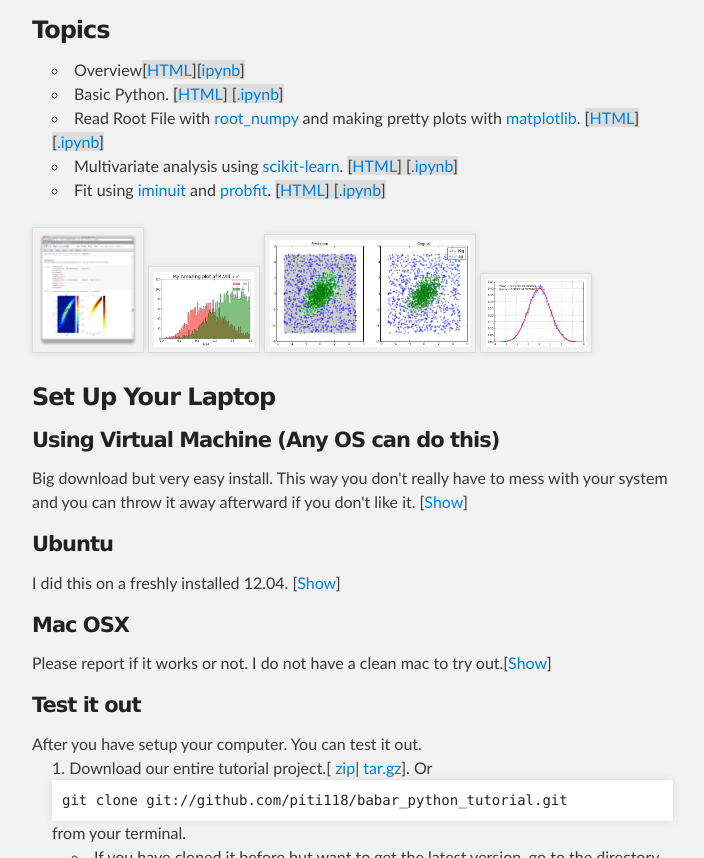
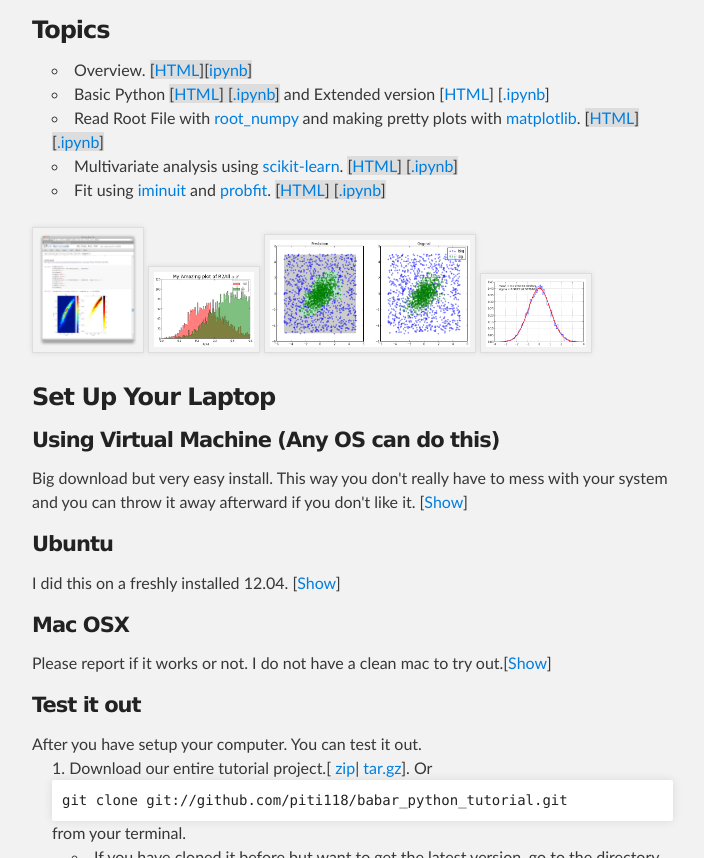
Before and after one commit to piti118/babar_python_tutorial, a plain HTML site: page index.html in a window 1280 px wide. Shown: the part 952-1810 px from the top of the page, without its empty margins (288-992 px from the left). Drawn offline with nearby package versions, Linux system fonts and the light colour scheme.

Commit message:
extended verion

```diff
--- a/index.html
+++ b/index.html
@@ -92,11 +92,13 @@ or Friday).</p>
 <h3>Topics</h3>
 
 <ul>
-    <li>Overview<span class="material">[<a href="http://nbviewer.ipython.org/urls/raw.github.com/piti118/babar_python_tutorial/master/notebooks/00_Overview.ipynb">HTML</a>][<a href="https://raw.github.com/piti118/babar_python_tutorial/master/notebooks/00_Overview.ipynb">ipynb</a>]</span></li>
-    <li>Basic Python.
+    <li>Overview. <span class="material">[<a href="http://nbviewer.ipython.org/urls/raw.github.com/piti118/babar_python_tutorial/master/notebooks/00_Overview.ipynb">HTML</a>][<a href="https://raw.github.com/piti118/babar_python_tutorial/master/notebooks/00_Overview.ipynb">ipynb</a>]</span></li>
+    <li>Basic Python
       <span class="material">
       [<a href="http://nbviewer.ipython.org/urls/raw.github.com/piti118/babar_python_tutorial/master/notebooks/01_Basic_Python.ipynb">HTML</a>]
-      [<a href="https://raw.github.com/piti118/babar_python_tutorial/master/notebooks/01_Basic_Python.ipynb">.ipynb</a>]</span></li>
+      [<a href="https://raw.github.com/piti118/babar_python_tutorial/master/notebooks/01_Basic_Python.ipynb">.ipynb</a>]</span> and Extended version [<a href="http://nbviewer.ipython.org/urls/raw.github.com/piti118/babar_python_tutorial/master/notebooks/Extra_01_Basic_Python_Extended.ipynb">HTML</a>]
+      [<a href="https://raw.github.com/piti118/babar_python_tutorial/master/notebooks/Extra_01_Basic_Python_Extended.ipynb">.ipynb</a>]
+    </li>
     <li>Read Root File with <a href="http://rootpy.github.com/root_numpy/">root_numpy</a>
         and making pretty plots with <a href="http://matplotlib.org">matplotlib</a>.
         <span class="material">
```
